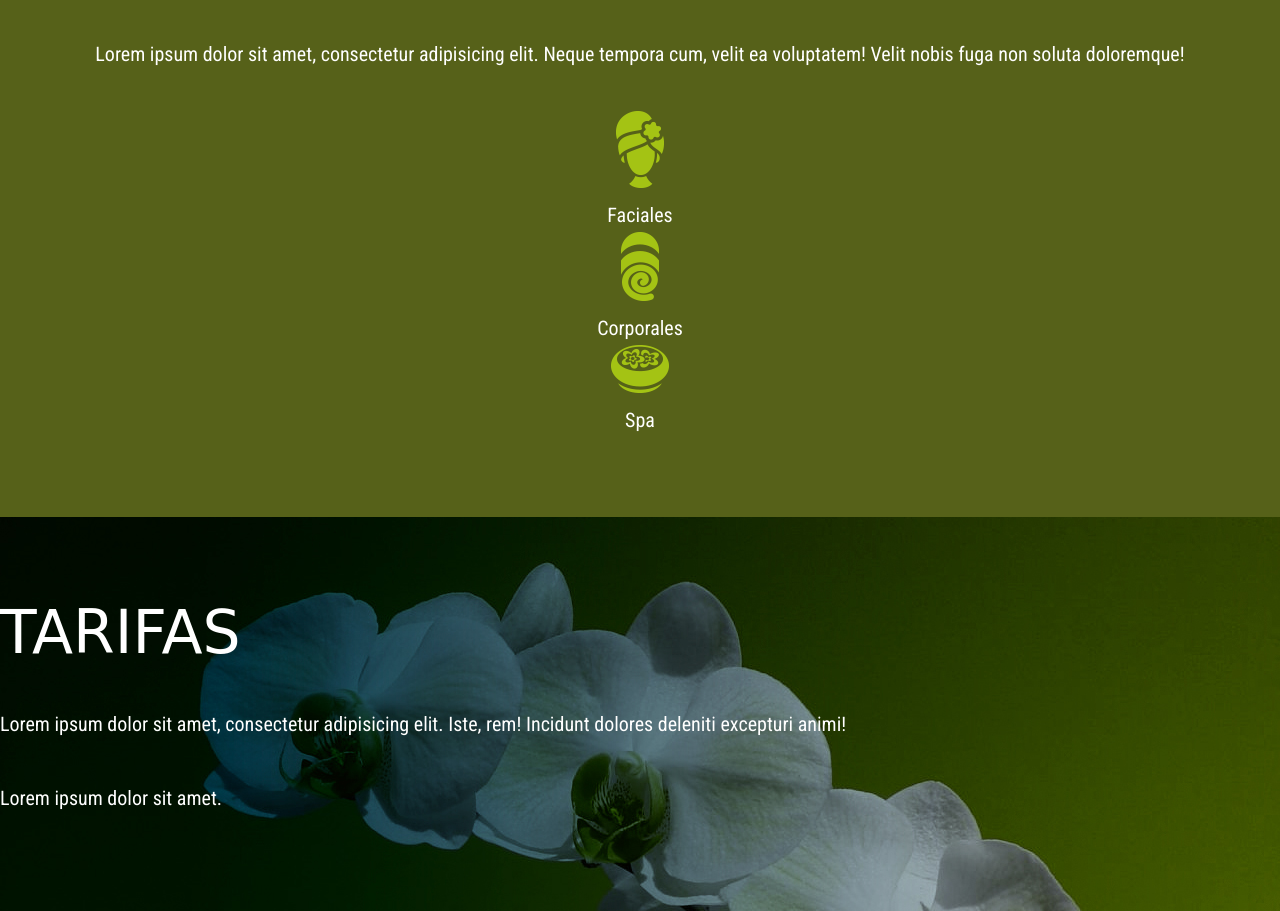
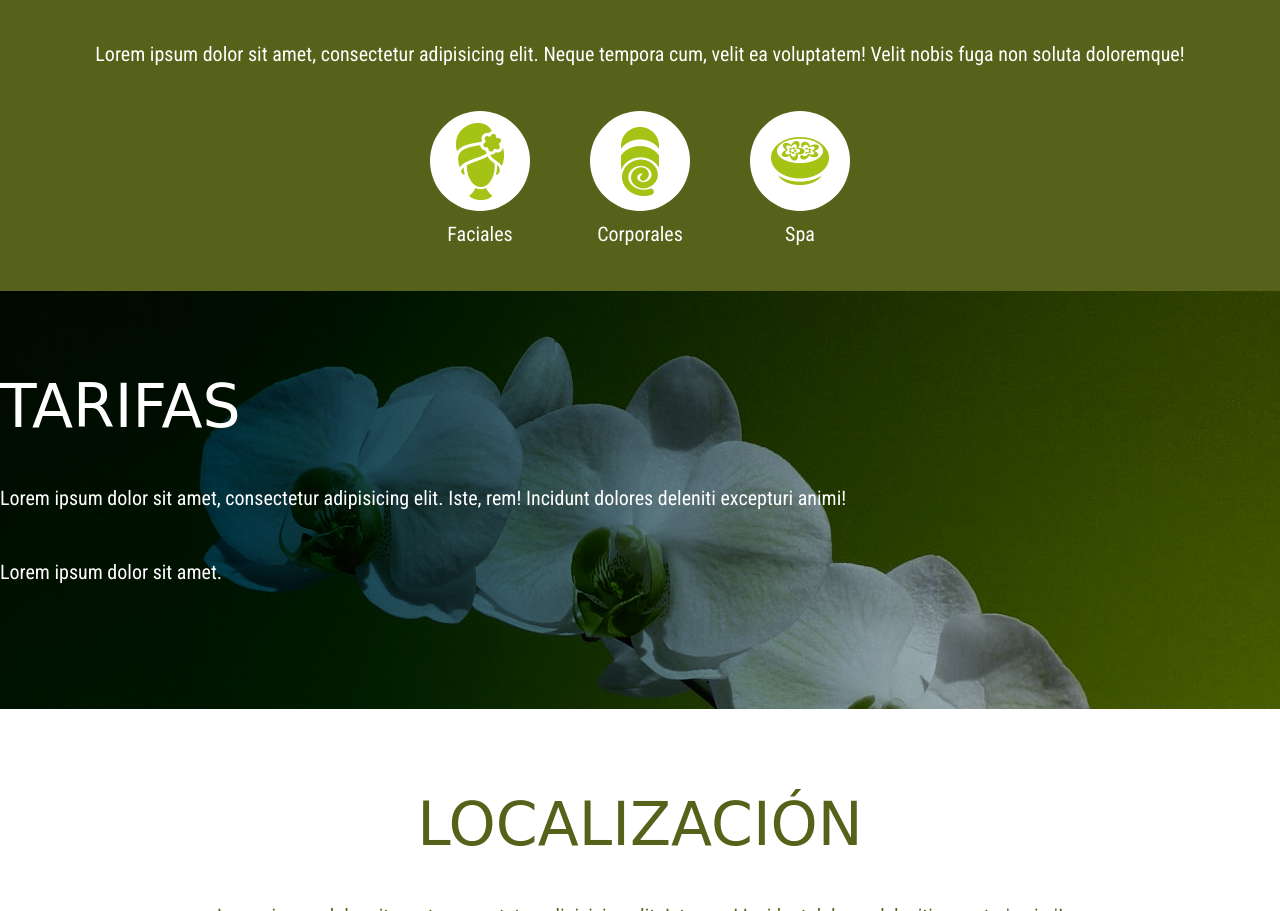
Before and after one commit to jpablopachar/Maquetaci-nWebLandingPage, a plain HTML site: page index.html in a window 1280 px wide. Shown: the part 1038-1949 px from the top of the page. Drawn offline with Linux system fonts and the light colour scheme; a web font is replaced by a local one.

Commit message:
Se agrego circulos a los iconos de la seccion de tratamientos

```diff
--- a/css/styles.css
+++ b/css/styles.css
@@ -93,3 +93,41 @@ p {
 .localizacion {
     color: #566119;
 }
+.list-tratamientos {
+    display: flex;
+    align-items: center;
+    justify-content: center;
+}
+.list-tratamientos li {
+    padding: 0px 30px;
+}
+.list-tratamientos img {
+    position: relative;
+    z-index: 1;
+}
+.list-tratamientos figcaption {
+    position: absolute;
+    left: 0px;
+    right: 0px;
+    bottom: -40px;
+}
+.list-tratamientos figure {
+    position: relative;
+    height: 100px;
+    width: 100px;
+    display: flex;
+    justify-content: center;
+    align-items: center;
+    flex-flow: column;
+}
+.list-tratamientos figure:after {
+    content: "";
+    position: absolute;
+    left: 0px;
+    top: 0px;
+    z-index: 0;
+    background: #fff;
+    border-radius: 50%;
+    width: 100px;
+    height: 100px;
+}
```
